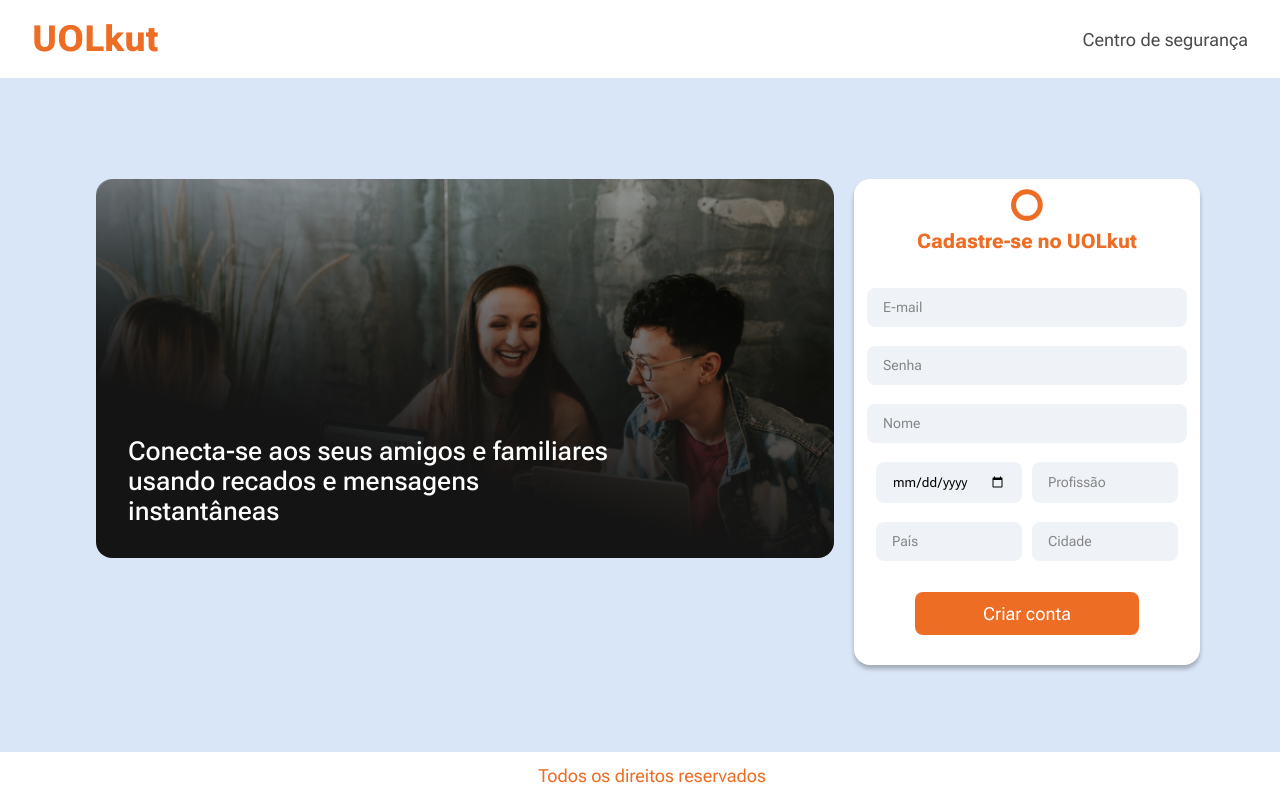
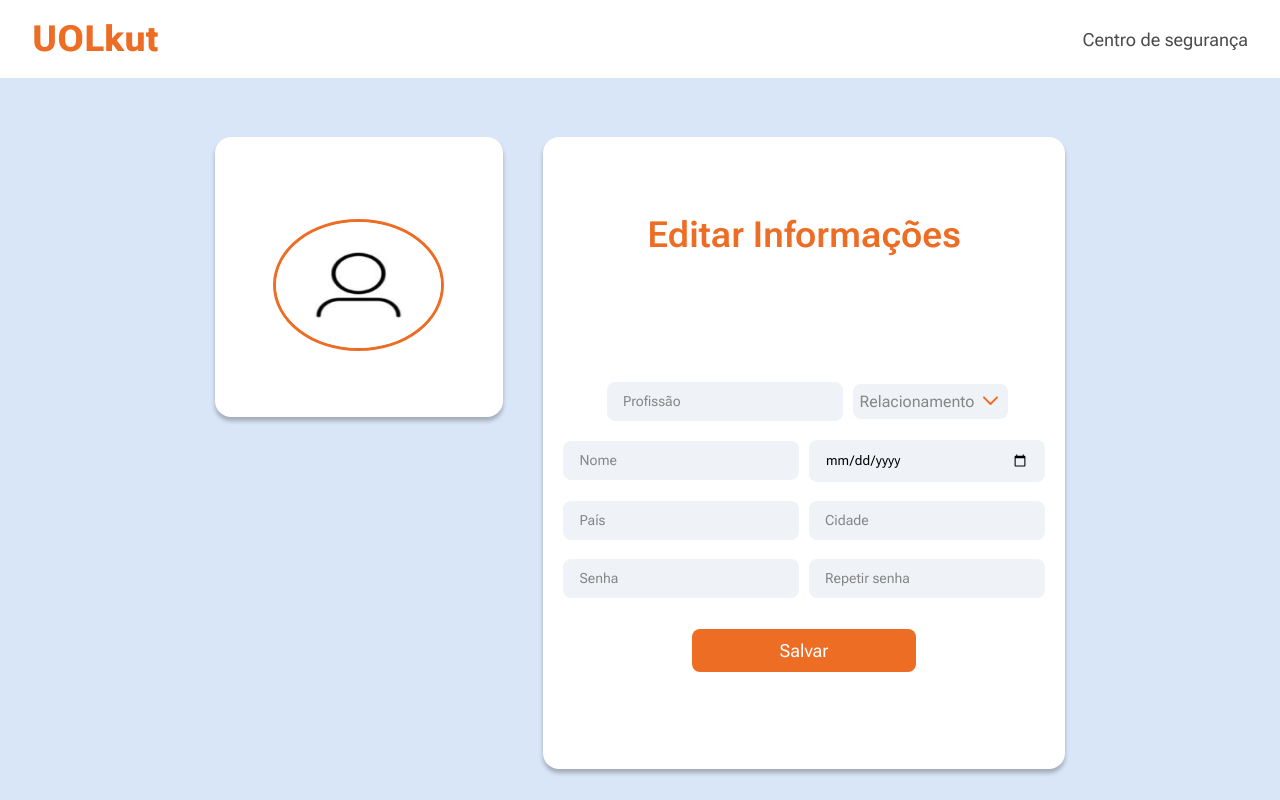
Before and after one commit to Theo-Magno/projeto-compass-desafio-x, a React (Create React App) app in the folder uolkut/: page /profile in a window 1280 px wide. Built offline with nearby package versions, Linux system fonts and the light colour scheme; the HTML template or start-up script is replaced by a standard one.

Commit message:
feat: information editing page

```diff
--- a/uolkut/src/App.tsx
+++ b/uolkut/src/App.tsx
@@ -11,7 +11,7 @@
       <HeaderRegister />
       {/* <HeaderProfile /> */}
       <Main />
-      <Footer />
+      {/* <Footer /> */}
     </div>
   );
 }
--- a/uolkut/src/components/Main/Main.tsx
+++ b/uolkut/src/components/Main/Main.tsx
@@ -4,15 +4,17 @@
 import SecondForm from './MainComponents/SecondForm';
 import RecoverPass from './MainComponents/RecoverPass';
 import NewPass from './MainComponents/NewPass';
+import EditInformation from './MainComponents/EditInformations';
 
 const Main = (): JSX.Element => {
   return (
     <main>
-      <Form />
+      {/* <Form /> */}
       {/* <SecondForm /> */}
       {/*<Login />*/}
       {/*<RecoverPass />*/}
       {/* {<NewPass />} */}
+      <EditInformation />
     </main>
   );
 };
--- /dev/null
+++ b/uolkut/src/components/Main/MainComponents/EditInformation.css
@@ -0,0 +1,232 @@
+.form-inputs {
+  display: flex;
+  flex-wrap: wrap;
+  justify-content: center;
+  margin: 35px 0 31px 0;
+  gap: 19px;
+}
+
+.form-actions {
+  display: flex;
+  flex-direction: column;
+  width: 100%;
+  gap: 21.78px;
+}
+
+.title-header-card {
+  font-size: 1.25rem;
+}
+
+.inputs_ {
+  display: flex;
+  flex-wrap: wrap;
+  justify-content: center;
+  align-items: center;
+  gap: 19px;
+}
+
+.inputs {
+  display: flex;
+  flex-wrap: nowrap;
+  gap: 19px;
+}
+
+.inputs input {
+  width: 50%;
+}
+
+.image-profile {
+  display: none;
+}
+
+.bzLfkD {
+  width: auto !important;
+  max-width: 277px !important;
+  padding-bottom: 2%;
+  align-items: center !important;
+}
+
+
+.msonw {
+  width: 100% !important;
+}
+
+@media (min-width: 1200px) and (max-width: 1439px) {
+  .uol-circle {
+    display: none;
+  }
+
+  .title-header-card {
+    font-size: 2.25rem;
+    font-weight: 600;
+    text-align: center;
+    margin-bottom: 5.69rem;
+  }
+
+  .image-profile {
+    display: contents;
+  }
+
+  .editions {
+    display: flex;
+    justify-content: center;
+    margin: auto;
+  }
+
+  .card img {
+    width:  12.85vw;
+    height: 15.74vh;
+    border-radius: 50%;
+    border: 3px solid #ED6D25;
+    margin-top: 25%;
+  }
+
+  .card {
+    width: 40.83vw;
+    height: 74.07vh;
+  }
+
+  .image-profile .card{
+    width:  22.5vw;
+    height: 30.09vh;
+  }
+
+
+
+  .inputs input {
+    width: 15.9vw;
+  }
+
+  .form-actions {
+    align-items: center;
+  }
+
+  .inputs_ {
+    display: flex;
+    flex-wrap: nowrap;
+    gap: 10px;
+  }
+
+  .inputs_ input {
+    width: 15.9vw;
+  }
+
+  .inputs {
+    gap: 10px;
+  }
+
+  .msonw {
+    width: 18.7vw !important;
+  }
+
+  .bzLfkD {
+    max-width: 17rem;
+    padding-bottom: 6%;
+    align-items: end !important;
+  }
+
+  .kKgkek {
+    margin-top: 20%;
+  }
+
+  .editions {
+    width: 100%;
+    margin-top: 4.58%;
+  }
+
+  .edits {
+    width: 100%;
+    max-width: 592px;
+    margin: auto;
+  }
+}
+
+@media (min-width: 1440px) {
+  .uol-circle {
+    display: none;
+  }
+
+  .title-header-card {
+    font-size: 2.25rem;
+    font-weight: 600;
+    text-align: center;
+    margin-bottom: 5.69rem;
+  }
+
+  .image-profile {
+    display: contents;
+  }
+
+  .editions {
+    display: flex;
+    justify-content: center;
+    margin: auto;
+  }
+
+  .card img {
+    width:  8.85vw;
+    height: 15.74vh;
+    border-radius: 92px;
+    border: 3px solid #ED6D25;
+    margin-top: 25%;
+  }
+
+  .card {
+    width: 30.83vw;
+    height: 79.07vh;
+  }
+
+  .image-profile .card{
+    width:  14.58vw;
+    height: 30.09vh;
+  }
+
+  .form-actions {
+    align-items: center;
+  }
+
+  .inputs {
+    gap: 10px;
+  }
+
+  .inputs input {
+    width: 12.5vw;
+    height: 2.72vh;
+  }
+
+  .inputs_ {
+    display: flex;
+    flex-wrap: nowrap;
+    gap: 10px;
+  }
+
+  .inputs_ input {
+    width: 12.5vw;
+    height: 2.72vh
+  }
+
+  .msonw {
+    width: 14.17vw !important;
+  }
+
+  .bzLfkD {
+    max-width: 17rem;
+    padding-bottom: 6%;
+    align-items: end !important;
+  }
+
+  .kKgkek {
+    margin-top: 50%;
+  }
+
+  .editions {
+    width: 100%;
+    margin-top: 4.58%;
+  }
+
+  .edits {
+    width: 100%;
+    max-width: 592px;
+    margin: auto;
+  }
+}
--- /dev/null
+++ b/uolkut/src/components/Main/MainComponents/EditInformations.tsx
@@ -0,0 +1,65 @@
+import React from "react";
+
+import UolCircle from "../../Icons/UolCircle";
+import Card from "../../Card/Card";
+import Input from "../../StyledComponents/Input";
+import ButtonCreate from "../../StyledComponents/ButtonCreate";
+import "./EditInformation.css";
+import Select from "../../StyledComponents/Select";
+import ProfilePicture from "../../../assets/images/bg (1).png";
+
+const EditInformation = (): JSX.Element => {
+  const submitFormHandler = (event: React.FormEvent) => {
+    console.log(event);
+    event.preventDefault();
+  };
+
+  return (
+    <React.Fragment>
+      <section className="editions">
+        <div className="image-profile">
+          <Card>
+            <img src={ProfilePicture} alt="Profile" />
+          </Card>
+        </div>
+        <Card>
+          <div className="edits">
+            <div className="header-card">
+              <UolCircle />
+              <h2 className="title-header-card">Editar Informações</h2>
+            </div>
+            <form onSubmit={submitFormHandler}>
+              <div className="form-inputs">
+                <div className="inputs_">
+                  <Input type="text" id="profession" placeholder="Profissão" />
+                  <Select />
+                </div>
+                <div className="inputs_">
+                  <Input type="text" id="name" placeholder="Nome" />
+                  <Input type="date" id="birthDate" placeholder="DD/MM/AAAA" />
+                </div>
+                <div className="inputs">
+                  <Input type="text" id="country" placeholder="País" />
+                  <Input type="text" id="city" placeholder="Cidade" />
+                </div>
+                <div className="inputs">
+                  <Input type="password" id="password" placeholder="Senha" />
+                  <Input
+                    type="password"
+                    id="repet-password"
+                    placeholder="Repetir senha"
+                  />
+                </div>
+              </div>
+              <div className="form-actions">
+                <ButtonCreate type="submit">Salvar</ButtonCreate>
+              </div>
+            </form>
+          </div>
+        </Card>
+      </section>
+    </React.Fragment>
+  );
+};
+
+export default EditInformation;
--- a/uolkut/src/components/Main/MainComponents/Form.css
+++ b/uolkut/src/components/Main/MainComponents/Form.css
@@ -189,10 +189,6 @@
     gap: 16px;
   }
 
-  .select {
-    width: 18.2vw;
-  }
-
   .form-actions {
     align-items: center;
   }
--- a/uolkut/src/components/StyledComponents/Select.tsx
+++ b/uolkut/src/components/StyledComponents/Select.tsx
@@ -30,7 +30,7 @@
 `;
 
 const StyledDiv = styled.div`
-  width: 135px;
+  width: 97%;
   position: relative;
   @media (min-width: 1200px) and (max-width: 1439px) {
     width: 11.6vw;
```
Also changed, not shown: uolkut/src/assets/images/bg (1).png (added).
